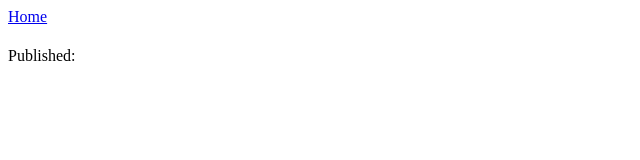
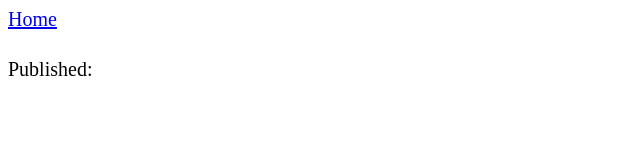
Before and after one commit to JackG102/full_stack_app, an Eleventy site: page frontend/src/articles.md in a window 1280 px wide. Shown: the whole page, without its empty margins (0-640 px from the left). Built offline with nearby package versions, Linux system fonts and the light colour scheme; Eleventy itself is replaced by a stand-in of ours; files that its build step writes are made by us from their sources; what eleventy-plugin-error-overlay would draw is missing.

Commit message:
Added bare minimum component of CSS to project

```diff
--- /dev/null
+++ b/frontend/src/_assets/css/main.css
@@ -0,0 +1,3 @@
+body {
+  font-size: 20px;
+}
--- a/frontend/src/_templates/default.njk
+++ b/frontend/src/_templates/default.njk
@@ -3,6 +3,7 @@
   <head>
     <meta charset="UTF-8" />
     <meta content="width=device-width, initial-scale=1.0" name="viewport" />
+    <link rel="stylesheet" href="/_assets/css/main.css">
     <title>
       {{ title }}
     </title>
```
Also changed, not shown: frontend/.eleventy.js.
